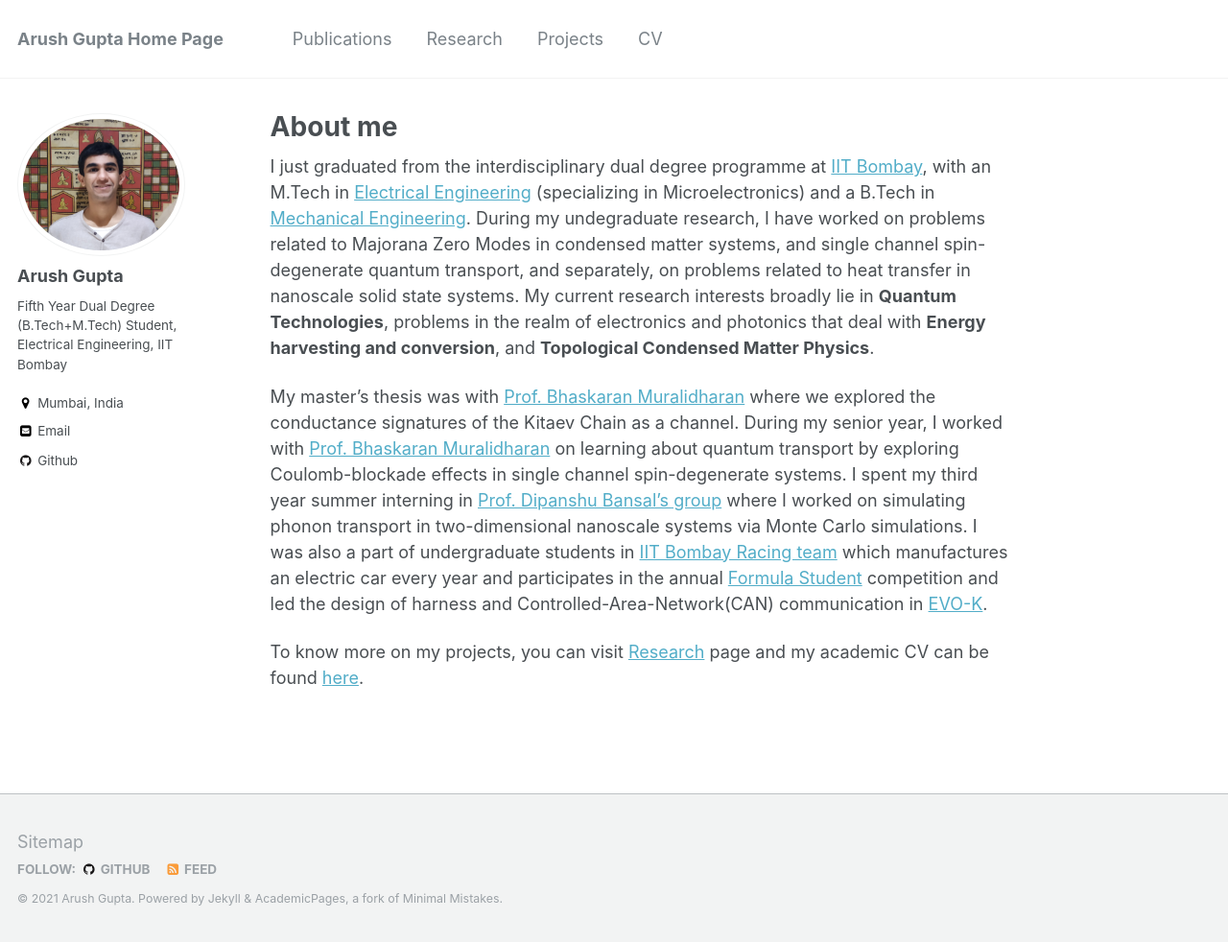
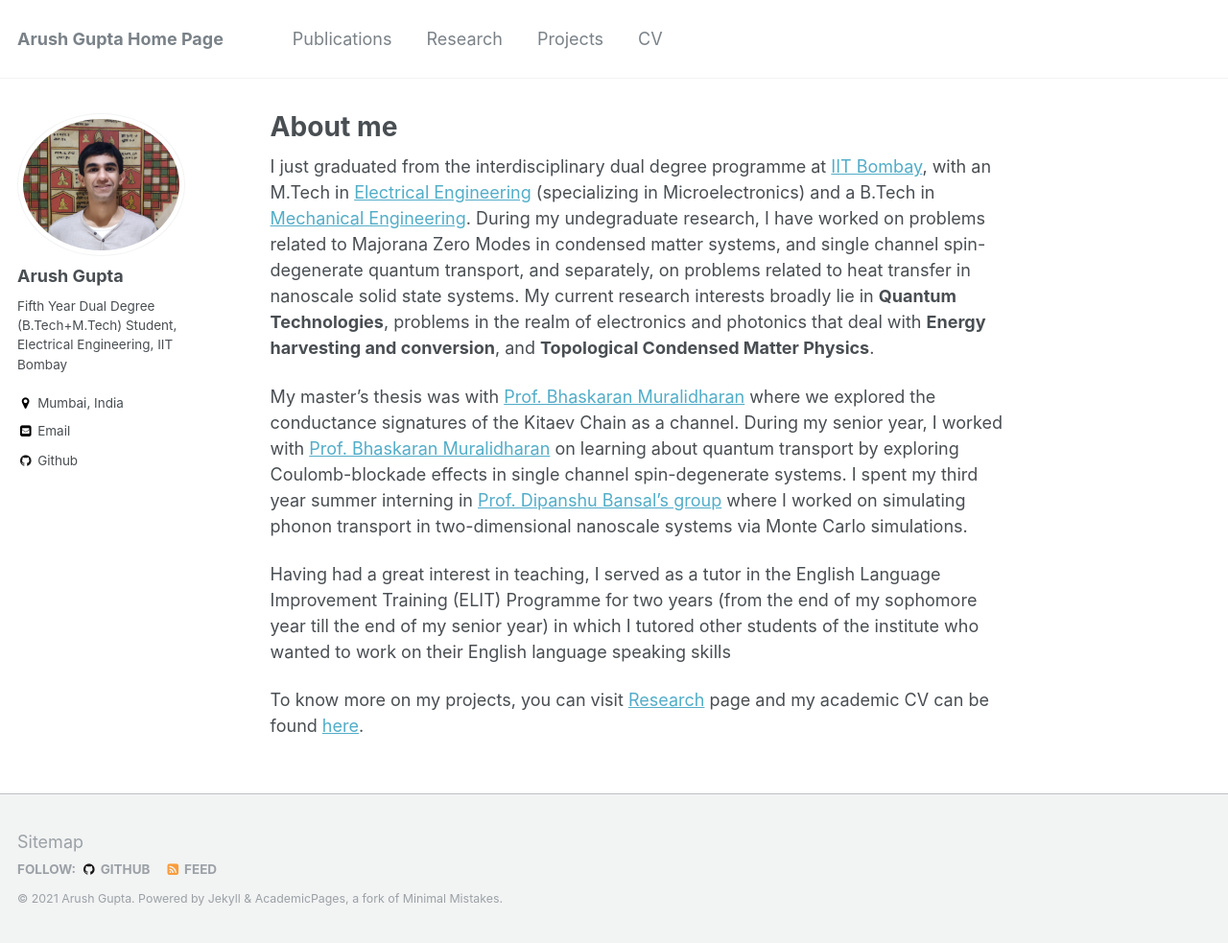
Before and after one commit to arush-gupta/arush-gupta.github.io, a Jekyll site: the page built from _pages/about.md, in a window 1280 px wide and 983 px high. Shown: the whole window at 96% size. Built offline with Jekyll 4.4.1, drawn with Linux system fonts in a browser that asks for light colours.

Commit message:
Update about.md

```diff
--- a/_pages/about.md
+++ b/_pages/about.md
@@ -13,7 +13,9 @@
 During my undegraduate research, I have worked on problems related to Majorana Zero Modes in condensed matter systems, and single channel spin-degenerate quantum transport, and separately, on problems related to heat transfer in nanoscale solid state systems.
 My current research interests broadly lie in **Quantum Technologies**, problems in the realm of electronics and photonics that deal with **Energy harvesting and conversion**, and **Topological Condensed Matter Physics**.
 
-My master's thesis was with [Prof. Bhaskaran Muralidharan](http://sharada.ee.iitb.ac.in/~bm/?page_id=85) where we explored the conductance signatures of the Kitaev Chain as a channel. During my senior year, I worked with [Prof. Bhaskaran Muralidharan](http://sharada.ee.iitb.ac.in/~bm/?page_id=85) on learning about quantum transport by exploring Coulomb-blockade effects in single channel spin-degenerate systems. I spent my third year summer interning in [Prof. Dipanshu Bansal's group](https://sites.google.com/view/spectroscopy-iitb/home?authuser=0) where I worked on simulating phonon transport in two-dimensional nanoscale systems via Monte Carlo simulations. I was also a part of undergraduate students in [IIT Bombay Racing team](http://www.iitbracing.org) which manufactures an electric car every year and participates in the annual [Formula Student](https://www.imeche.org/events/formula-student) competition and led the design of harness and Controlled-Area-Network(CAN) communication in [EVO-K](https://www.iitbracing.org/cars/evok.php).
+My master's thesis was with [Prof. Bhaskaran Muralidharan](http://sharada.ee.iitb.ac.in/~bm/?page_id=85) where we explored the conductance signatures of the Kitaev Chain as a channel. During my senior year, I worked with [Prof. Bhaskaran Muralidharan](http://sharada.ee.iitb.ac.in/~bm/?page_id=85) on learning about quantum transport by exploring Coulomb-blockade effects in single channel spin-degenerate systems. I spent my third year summer interning in [Prof. Dipanshu Bansal's group](https://sites.google.com/view/spectroscopy-iitb/home?authuser=0) where I worked on simulating phonon transport in two-dimensional nanoscale systems via Monte Carlo simulations.
+
+Having had a great interest in teaching, I served as a tutor in the English Language Improvement Training (ELIT) Programme for two years (from the end of my sophomore year till the end of my senior year) in which I tutored other students of the institute who wanted to work on their English language speaking skills
 
 To know more on my projects, you can visit [Research](https://Sahasrajit123.github.io/research/) page and my academic CV can be found [here]((https://Sahasrajit123.github.io/files/CV_Sahasrajit.pdf)).
 
```
